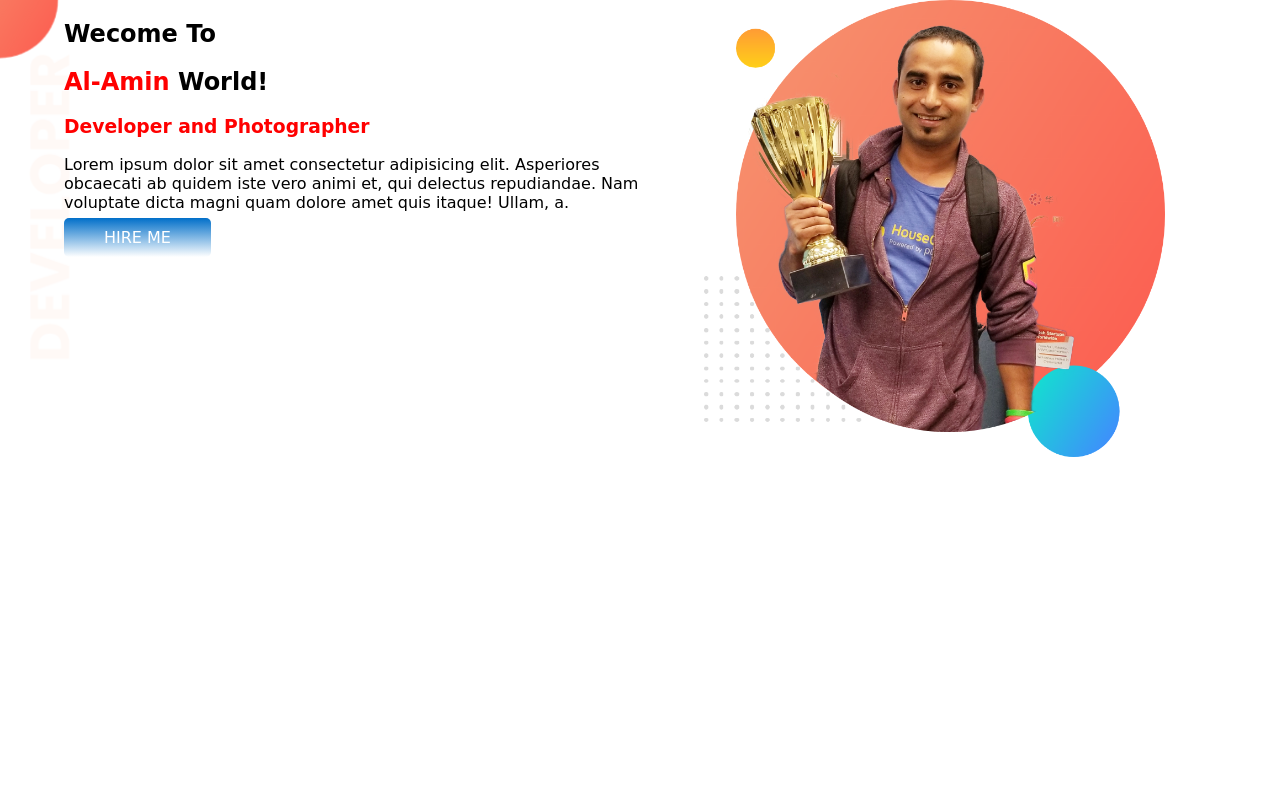
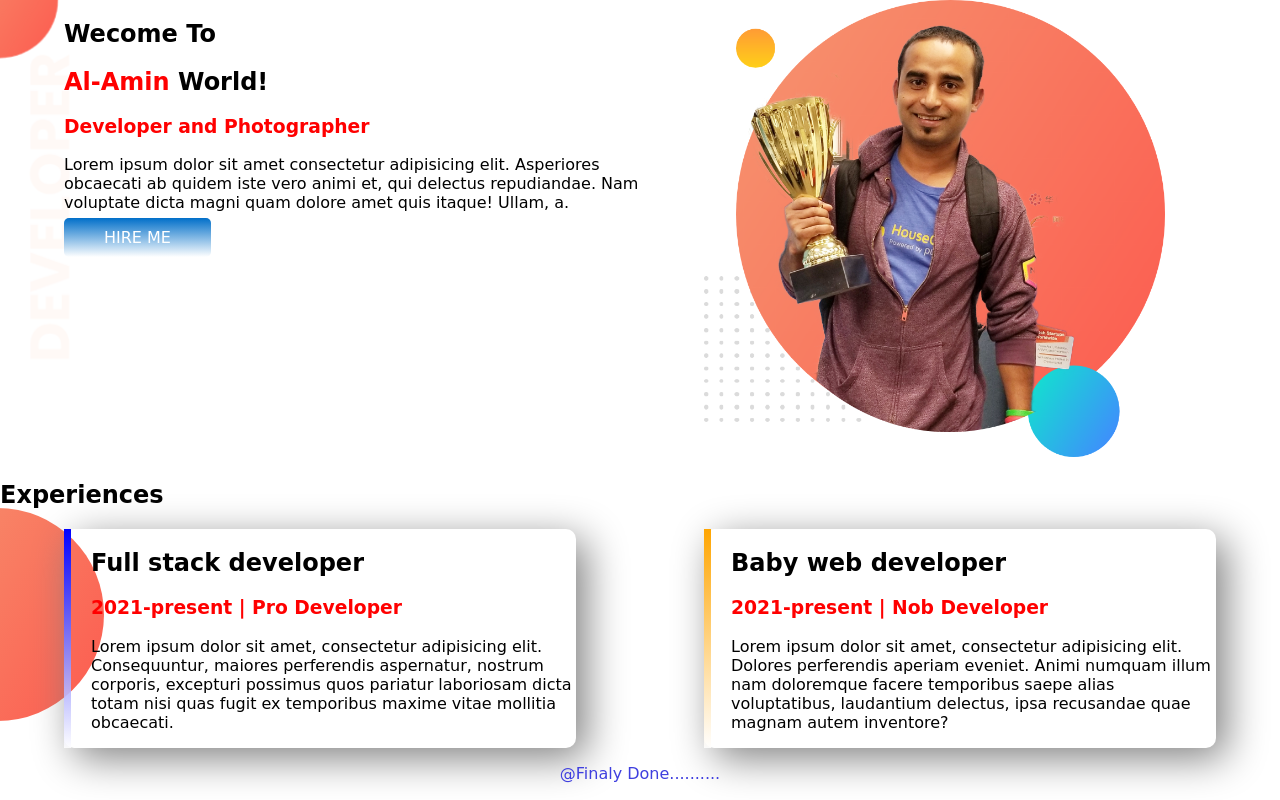
Before and after one commit to Al-AminParves/developer-portfolio, a plain HTML site: page index.html in a window 1280 px wide. Drawn offline with Linux system fonts and the light colour scheme; a web font is replaced by a local one.

Commit message:
finaly don

```diff
--- a/index.html
+++ b/index.html
@@ -13,7 +13,7 @@
 </head>
 
 <body>
-    <section class="top-banner">
+    <section class="top-banner flexible-container">
         <div class="half-width">
             <h1>Wecome To</h1>
             <h1><span class="color-red">Al-Amin</span> World!</h1>
@@ -27,6 +27,33 @@
             <img src="images/jhankar.png" alt="">
         </div>
     </section>
+    <section class="experience-area">
+        <h1>Experiences</h1>
+        <div class="flexible-container">
+            <div id="web-dev-experience" class="experience-item">
+                <h1>Full stack developer</h1>
+                <h3 class="color-red">2021-present | Pro Developer</h3>
+                <p>Lorem ipsum dolor sit amet, consectetur adipisicing elit. Consequuntur, maiores perferendis
+                    aspernatur,
+                    nostrum corporis, excepturi possimus quos pariatur laboriosam dicta totam nisi quas fugit ex
+                    temporibus
+                    maxime vitae mollitia obcaecati.</p>
+
+            </div>
+            <div id="full-web-dev-experience" class="experience-item">
+                <h1>Baby web developer</h1>
+                <h3 class="color-red">2021-present | Nob Developer</h3>
+                <p>Lorem ipsum dolor sit amet, consectetur adipisicing elit. Dolores perferendis aperiam eveniet. Animi
+                    numquam illum nam doloremque facere temporibus saepe alias voluptatibus, laudantium delectus, ipsa
+                    recusandae quae magnam autem inventore?</p>
+            </div>
+        </div>
+
+
+    </section>
+    <footer>
+        <p>@Finaly Done..........</p>
+    </footer>
 
 </body>
 
--- a/style.css
+++ b/style.css
@@ -9,7 +9,7 @@ body{
 .h3{
     color: red;
 }
-section{
+.flexible-container{
     display: flex;
 }
 .half-width{
@@ -31,3 +31,32 @@ section{
     background-image: url(images/top-banner.png);
     background-repeat: no-repeat;
 }
+.experience-area{
+    background-image: url(images/exp-bg.png);
+    background-repeat: no-repeat;
+    background-position: left;
+}
+.experience-item{
+    width: 40%;
+    margin-left: 5%;
+    margin-right: 5%;
+    padding-left: 20px;
+    border-radius: 10px;
+    box-shadow: 10px 10px 40px gray;
+}
+#web-dev-experience{
+    border-left: 7px solid;
+    border-image: linear-gradient(blue,rgba(255, 255, 255, 0.863));
+    border-image-slice: 1;
+
+}
+#full-web-dev-experience{
+    border-left: 7px solid;
+    border-image: linear-gradient(orange,rgba(255, 255, 255, 0.863));
+    border-image-slice: 1;
+
+}
+footer p{
+    text-align: center;
+    color: rgb(63, 63, 223);
+}
```
